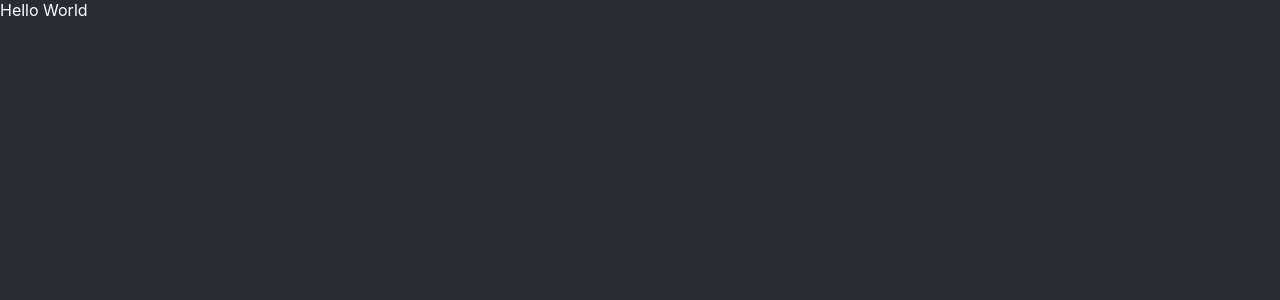
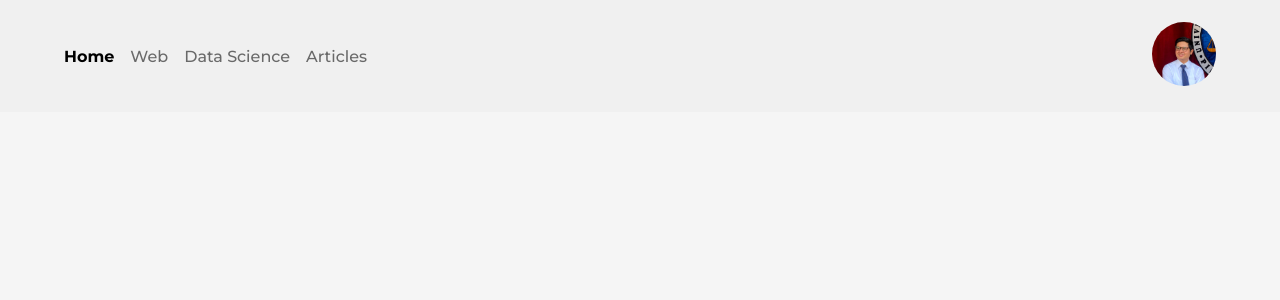
Before and after one commit to JorgePasco1/web-portfolio, a React (Create React App) app: page / in a window 1280 px wide. Shown: the top 300 px of the page. Built offline with nearby package versions, Linux system fonts and the light colour scheme.

Commit message:
initial commit

```diff
--- a/public/index.html
+++ b/public/index.html
@@ -5,40 +5,11 @@
     <link rel="icon" href="%PUBLIC_URL%/favicon.ico" />
     <meta name="viewport" content="width=device-width, initial-scale=1" />
     <meta name="theme-color" content="#000000" />
-    <meta
-      name="description"
-      content="Web site created using create-react-app"
-    />
-    <!--
-      manifest.json provides metadata used when your web app is installed on a
-      user's mobile device or desktop. See https://developers.google.com/web/fundamentals/web-app-manifest/
-    -->
     <link rel="manifest" href="%PUBLIC_URL%/manifest.json" />
-    <!--
-      Notice the use of %PUBLIC_URL% in the tags above.
-      It will be replaced with the URL of the `public` folder during the build.
-      Only files inside the `public` folder can be referenced from the HTML.
-
-      Unlike "/favicon.ico" or "favicon.ico", "%PUBLIC_URL%/favicon.ico" will
-      work correctly both with client-side routing and a non-root public URL.
-      Learn how to configure a non-root public URL by running `npm run build`.
-    -->
-    <title>Clean React App</title>
+    <link href="https://fonts.googleapis.com/css2?family=Montserrat:wght@500;700;800&family=Poppins:wght@400;500;600&display=swap" rel="stylesheet">
+    <title>Jorge Pasco</title>
   </head>
   <body>
     <div id="root"></div>
-    <!--
-      This HTML file is a template.
-      If you open it directly in the browser, you will see an empty page.
-
-      You can add webfonts, meta tags, or analytics to this file.
-      The build step will place the bundled scripts into the <body> tag.
-
-      To begin the development, run `npm start` or `yarn start`.
-      To create a production bundle, use `npm run build` or `yarn build`.
-
-      Clean CRA template created by Jorge Pasco.
-      httpsl://www.jorgepasco.me
-    -->
   </body>
 </html>
--- a/src/App.js
+++ b/src/App.js
@@ -1,9 +1,10 @@
 import React from 'react';
+import Header from './components/Header'
 
 function App() {
   return (
     <div className="App">
-      Hello World
+      <Header/>
     </div>
   );
 }
--- /dev/null
+++ b/src/components/Header.js
@@ -0,0 +1,30 @@
+import React from "react";
+import Photo from "../assets/profile.png"
+
+export default function Header() {
+  return (
+    <nav class="navbar">
+      {/* TODO: Add a toggle button for mobile */}
+      <div class="nav-items-container">
+        <ul class="nav-item-list">
+          <a class="nav-item active" href="#">
+            Home
+          </a>
+          <a class="nav-item" href="#">
+            Web
+          </a>
+          <a class="nav-item" href="#">
+            Data Science
+          </a>
+          <a class="nav-item" href="#">
+            Articles
+          </a>
+        </ul>
+      </div>
+
+      <div class="nav-photo-container">
+        <img src={Photo} />
+      </div>
+    </nav>
+  );
+}
--- a/src/index.css
+++ b/src/index.css
@@ -1,15 +1,36 @@
-body {
+* {
   margin: 0;
-  font-family: -apple-system, BlinkMacSystemFont, 'Segoe UI', 'Roboto', 'Oxygen',
-    'Ubuntu', 'Cantarell', 'Fira Sans', 'Droid Sans', 'Helvetica Neue',
-    sans-serif;
-  -webkit-font-smoothing: antialiased;
-  -moz-osx-font-smoothing: grayscale;
-  background-color: #282c34;
-  color: white;
+  padding:0
 }
 
-code {
-  font-family: source-code-pro, Menlo, Monaco, Consolas, 'Courier New',
-    monospace;
+body {
+  background-color: whitesmoke;
 }
+
+.navbar {
+  font-family: "Montserrat", sans-serif;
+  font-weight: 500;
+  padding-left: 4rem;
+  padding-right: 4rem;
+  display: flex;
+  min-height: 7rem;
+  background-color: rgb(240, 240, 240);
+  justify-content: space-between;
+  align-items: center;
+}
+
+.nav-item {
+  padding-right: 1rem;
+  color: rgb(105, 105, 105);
+  text-decoration: none;
+}
+
+.active {
+  color: black;
+  font-weight: 700;
+}
+
+.nav-photo-container > img {
+  height: 4rem;
+  border-radius: 50%;
+}
```
Also changed, not shown: src/assets/profile.png (added).
